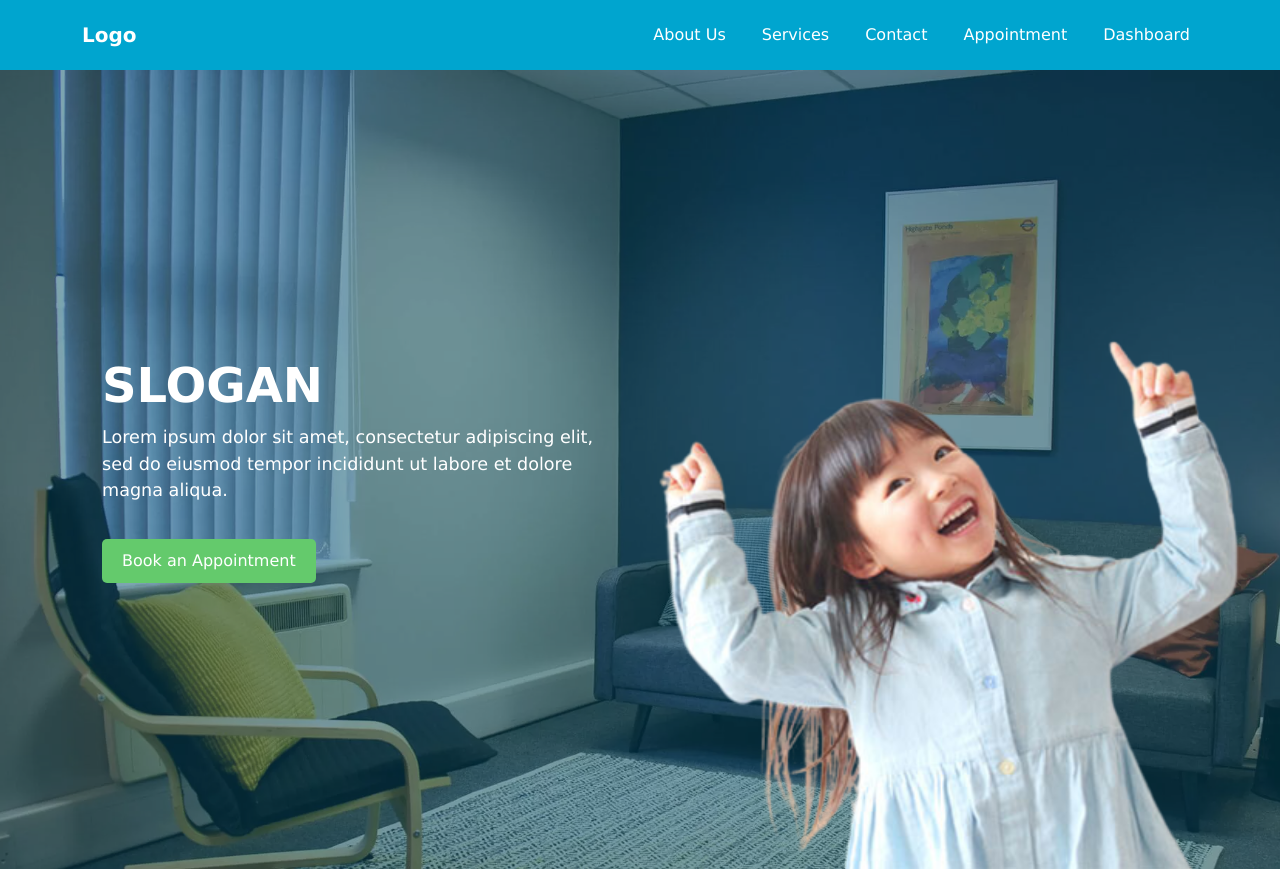
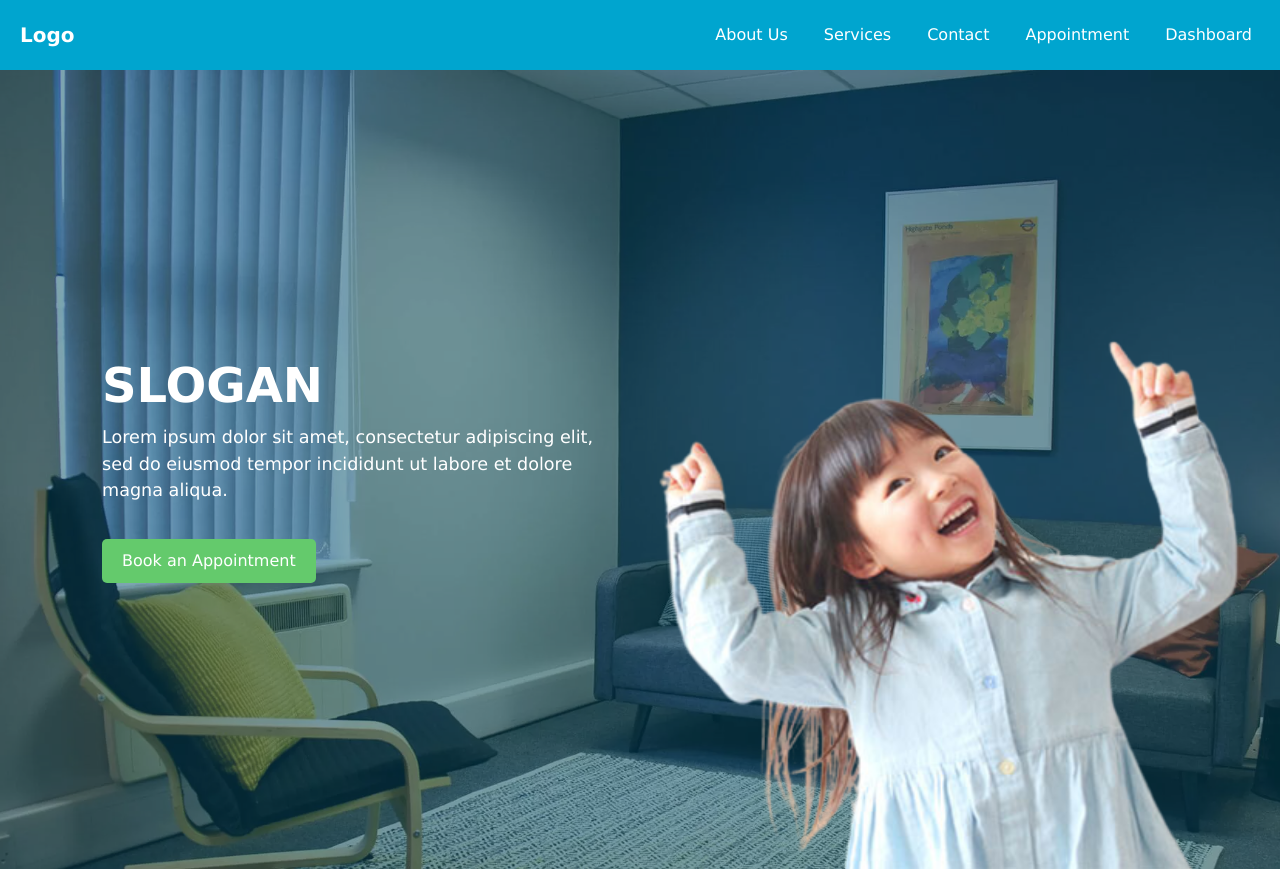
Before and after one commit to APC-SoCIT/APC-2024-2025-T1-03-Occupational-Therapy-Clinic, a Django app: page /home/ in a window 1280 px wide. Shown: the top 869 px of the page. Run offline with Django 3.2, Linux system fonts and the light colour scheme.

Commit message:
fixed portal navbar

```diff
--- a/O4P/static/templates/base.html
+++ b/O4P/static/templates/base.html
@@ -8,7 +8,6 @@
     <body>
 
         <nav class="navbar navbar-expand-lg">
-            <div class="container">
                 <a class="navbar-brand" href="{% url 'home' %}">Logo</a>
                 <button class="navbar-toggler" type="button" data-bs-toggle="collapse" data-bs-target="#navbarNav" aria-controls="navbarNav" aria-expanded="false" aria-label="Toggle navigation">
                     <span class="navbar-toggler-icon"></span>
@@ -29,7 +28,6 @@
                         {% endif %}
                     </ul>
                 </div>
-            </div>
         </nav>
         <div class="my-5 text-center container">
             {% block content %}
--- a/O4P/static/templates/home_navbar.html
+++ b/O4P/static/templates/home_navbar.html
@@ -8,7 +8,6 @@
     </head>
     <body>
         <nav class="navbar navbar-expand-lg">
-            <div class="container">
               <a class="navbar-brand" href="{% url 'home' %}">Logo</a>
               <button class="navbar-toggler" type="button" data-bs-toggle="collapse" data-bs-target="#navbarNav" aria-controls="navbarNav" aria-expanded="false" aria-label="Toggle navigation">
                 <span class="navbar-toggler-icon"></span>
@@ -36,7 +35,6 @@
                 </li>
                 </ul>
               </div>
-            </div>
           </nav>
             {% block content %}
             {% endblock %}
```
